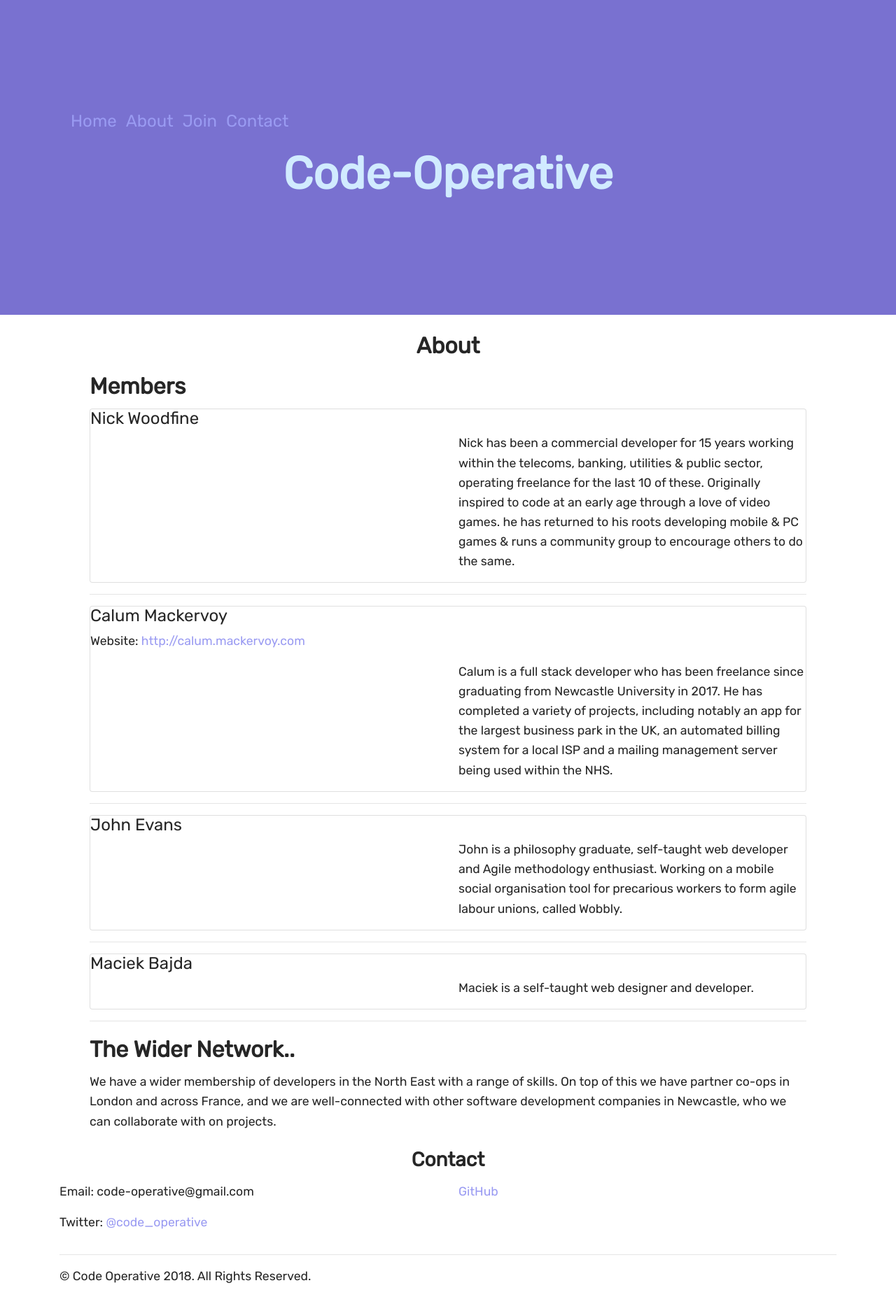
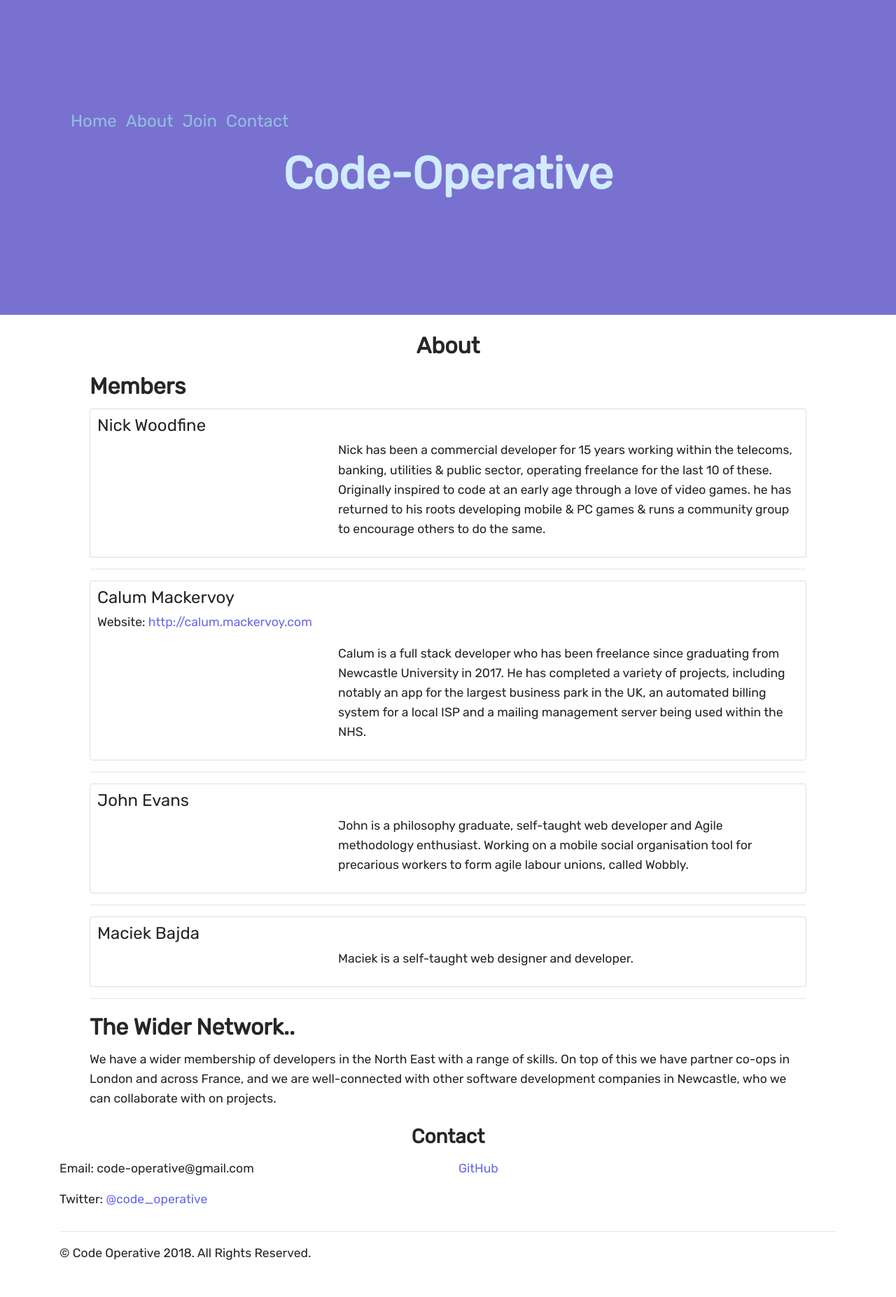
Before and after one commit to impshum/code-operative.github.io, a Jekyll site: the page built from _pages/01_about.html, in a window 1280 px wide. Shown: the whole page at 70% size. Built offline with Jekyll 4.4.1, drawn with Linux system fonts in a browser that asks for light colours; nearby versions of some CDN libraries; after the commit the page ends 1822 px from its top, so only the background shows below that.

Commit message:
better styling for header & about

```diff
--- a/_pages/01_about.html
+++ b/_pages/01_about.html
@@ -17,12 +17,12 @@
 
         <div class="row">
             <!--profile pic-->
-            <div class="col-md-6">
+            <div class="col-md-4">
 
             </div>
 
             <!--bio-->
-            <div class="col-md-6">
+            <div class="col-md-8">
                 {% if member.bio %}
                     <div class="card-text">
                         <p>{{member.bio}}</p>
--- a/_sass/_base.scss
+++ b/_sass/_base.scss
@@ -2,9 +2,10 @@
 $main: #19CCAA;
 $font-style: 'Rubik', sans-serif;
 $font-color: #262626;
-$link-color: #9a9bf2;
+$link-color: #6668eb;
 $link-hover-color: #9aadf2;
-$link-visited-color: #9aadf2;
+$link-visited-color: #6668eb;
+$header-link-color: #90c1df;
 $main-heading-font: 'Rubik', sans-serif;
 $main-heading-color: #d1ebff;
 $header:  #7971d0;
--- a/_sass/_layout.scss
+++ b/_sass/_layout.scss
@@ -75,6 +75,7 @@
 
 .nav-item a {
     font-family: $main-heading-font;
+    color: $header-link-color;
     //text-shadow: 3px 3px 2px black;
     font-size: 24px;
 }
@@ -131,3 +132,11 @@
     margin-bottom: 20px;
     max-width: 80%;
 }
+
+/*
+*   ABOUT.HMTL
+*/
+
+.member {
+    padding: 10px;
+}
```
